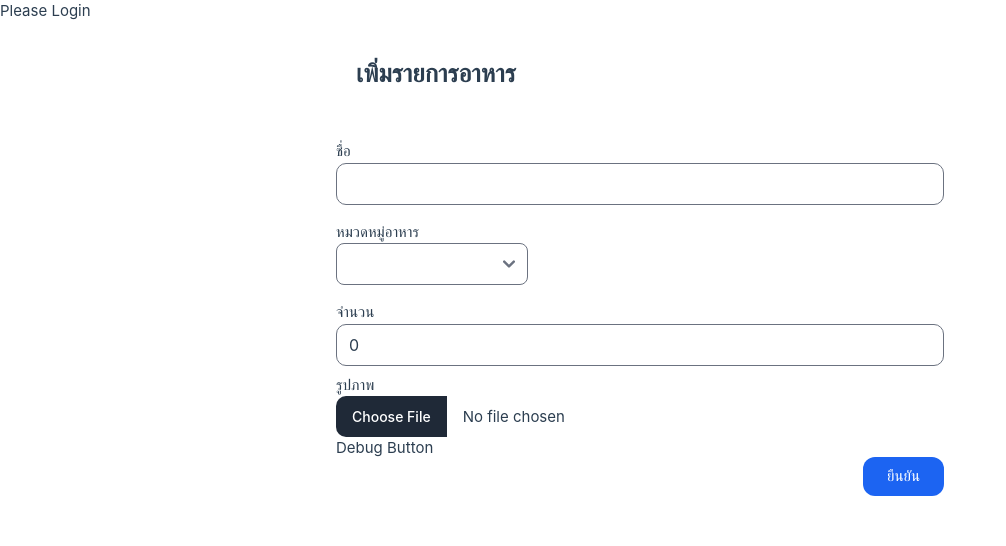
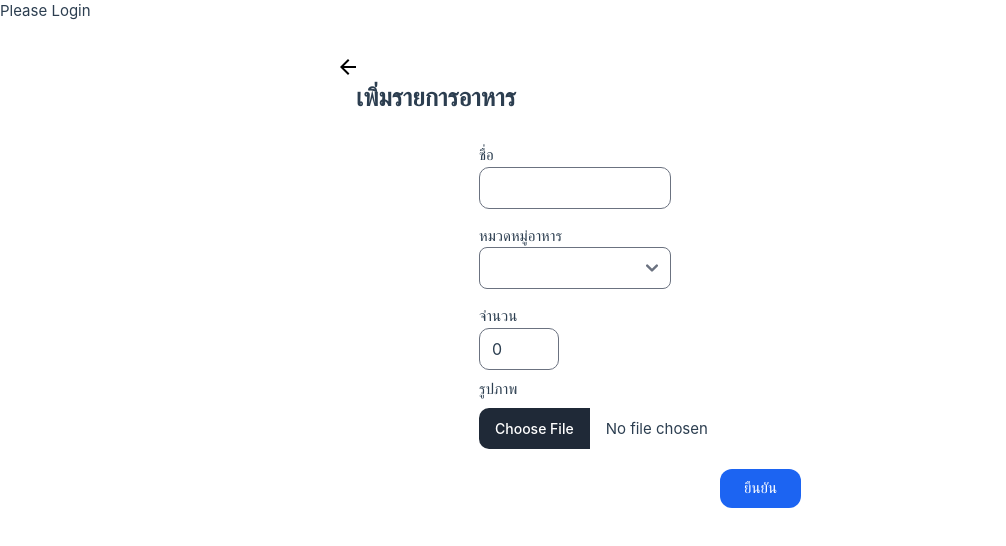
Before and after one commit to Zesiria/JARVIS-Restaurant-Vue, a Vue app in the folder app/: page /foods/new in a window 1280 px wide. Shown: the top 546 px of the page, without its empty margins (0-1006 px from the left). Built offline with nearby package versions, Linux system fonts and the light colour scheme.

Commit message:
UI manager

```diff
--- a/app/src/views/LoginView.vue
+++ b/app/src/views/LoginView.vue
@@ -62,7 +62,7 @@ export default {
             this.$router.push('/chef/kitchen')
           }
           if(this.auth_store.getRole === 'Manager'){
-            this.$router.push('/')
+            this.$router.push('/manager')
           }
         } else {
           this.disabledButton = false
--- a/app/src/views/foods/AllFoodView.vue
+++ b/app/src/views/foods/AllFoodView.vue
@@ -155,7 +155,7 @@ export default {
   </template>
 </AlertSuccess>
 <div class="m-8">
-  <div class="m-auto  lg:w-1/2">
+  <div class="m-auto  lg:w-1/2 pb-24">
     <div class="mt-6">
         <h1 class="title-page">
             เมนูอาหาร
--- a/app/src/views/foods/CreateFoodView.vue
+++ b/app/src/views/foods/CreateFoodView.vue
@@ -1,11 +1,18 @@
 <template>
   <div class="m-8">
     <div class="m-auto min-w-fit sm:w-2/3 lg:w-1/2">
-      <h1 class="title-page">
+      <div>
+        <RouterLink to="/foods">
+          <svg xmlns="http://www.w3.org/2000/svg" height="24" width="24"><path d="m12 20-8-8 8-8 1.425 1.4-5.6 5.6H20v2H7.825l5.6 5.6Z"/></svg>
+        </RouterLink>
+      </div>
+      <div class="title-page">
         เพิ่มรายการอาหาร
-      </h1>
+      </div>
+      <div class="flex justify-center">
       <!-- input name -->
-      <div class="flex flex-col py-2 mt-10">
+      <div>
+      <div class="flex flex-col py-2 mt-5 w-48">
         <label for="name"> ชื่อ </label>
         <input type="text" v-model="food.name">
       </div>
@@ -19,14 +26,14 @@
         </select>
       </div>
       <!-- input quantity -->
-      <div class="flex flex-col py-2">
+      <div class="flex flex-col py-2 w-20">
         <label for="quantity"> จำนวน </label>
         <input type="number" v-model="food.quantity">
       </div>
 
       <div>
         <label class="col-md-4 col-form-label text-md-right">รูปภาพ</label>
-        <div class="col-md-6">
+        <div class="col-md-6 mt-2">
           <div class="custom-file">
             <input type="file" class="custom-file-input" id="customFile"
                 ref="file" @change="handleFileObject()">
@@ -34,11 +41,14 @@
           </div>
         </div>
       </div>
-
+        <div class="flex float-right">
       <button @click="saveNewFood"
-          class="py-2 px-6 rounded-xl bg-blue-600 text-white mt-5 float-right">
+          class="py-2 px-6 rounded-xl bg-blue-600 text-white mt-5">
         ยืนยัน
       </button>
+        </div>
+      </div>
+      </div>
       <!--<button @click="isOpen = true">open</button>-->
 
       <!-- Popup -->
@@ -76,9 +86,7 @@
 
       </Popup>
 
-
-      <button @click="debug()">Debug Button</button>
-    </div>
+      </div>
   </div>
 
   </template>
--- a/app/src/views/manager/AllTable.vue
+++ b/app/src/views/manager/AllTable.vue
@@ -1,6 +1,11 @@
 <template>
   <div class="m-8">
     <div class="m-auto min-w-fit sm:w-2/3 lg:w-1/2">
+      <div>
+        <RouterLink to="/manager">
+          <svg xmlns="http://www.w3.org/2000/svg" height="24" width="24"><path d="m12 20-8-8 8-8 1.425 1.4-5.6 5.6H20v2H7.825l5.6 5.6Z"/></svg>
+        </RouterLink>
+      </div>
       <h1 class="title-page">รายการโต๊ะทั้งหมด</h1>
       <div class="text-center mt-4">
         <button class=" mt-2 text-center bg-blue-700 hover:bg-blue-800 text-white font-bold py-2 px-5 border-b-4 border-blue-800 hover:border-blue-500 rounded" @click="openAddTablePopup">เพิ่มโต๊ะ</button>
```
